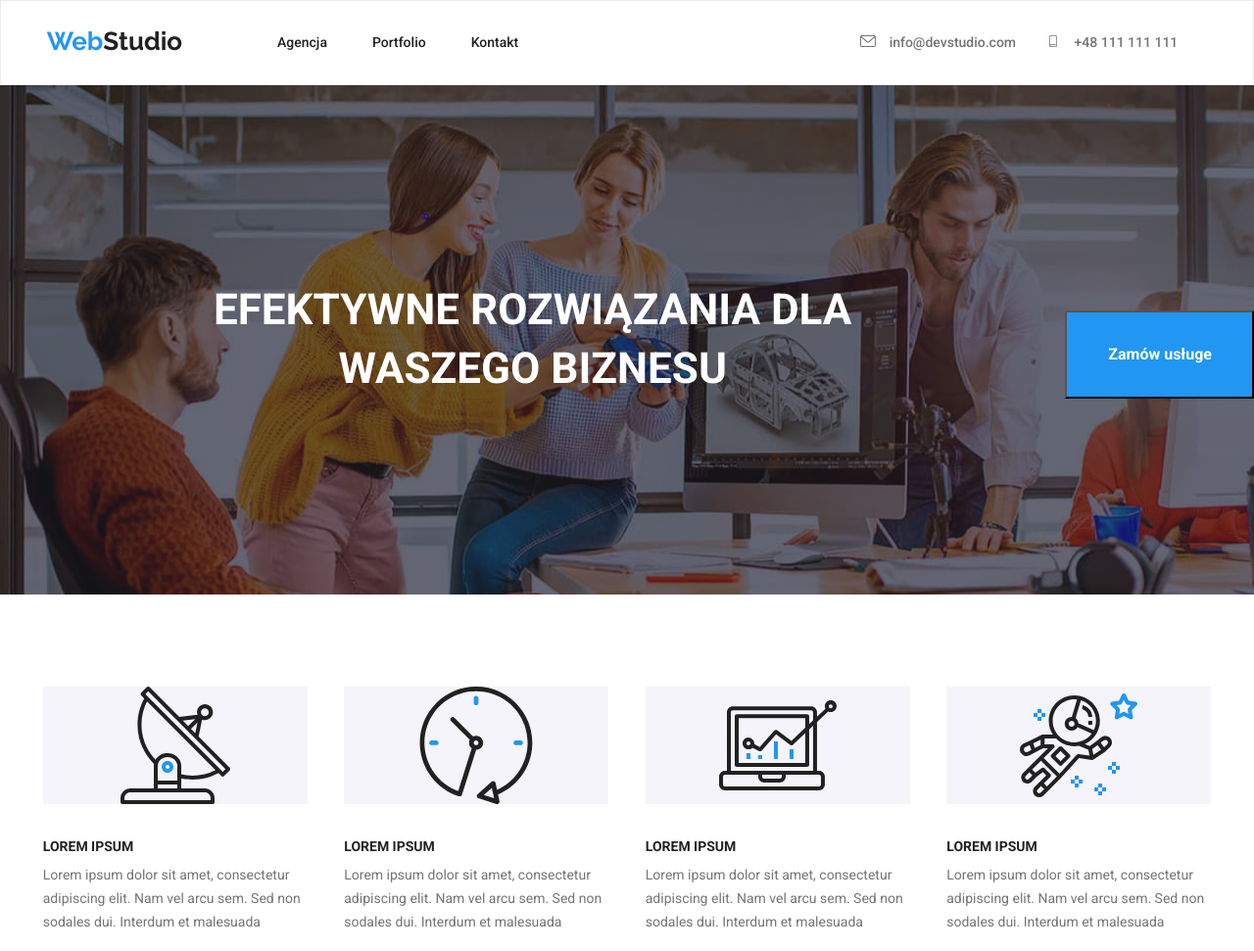
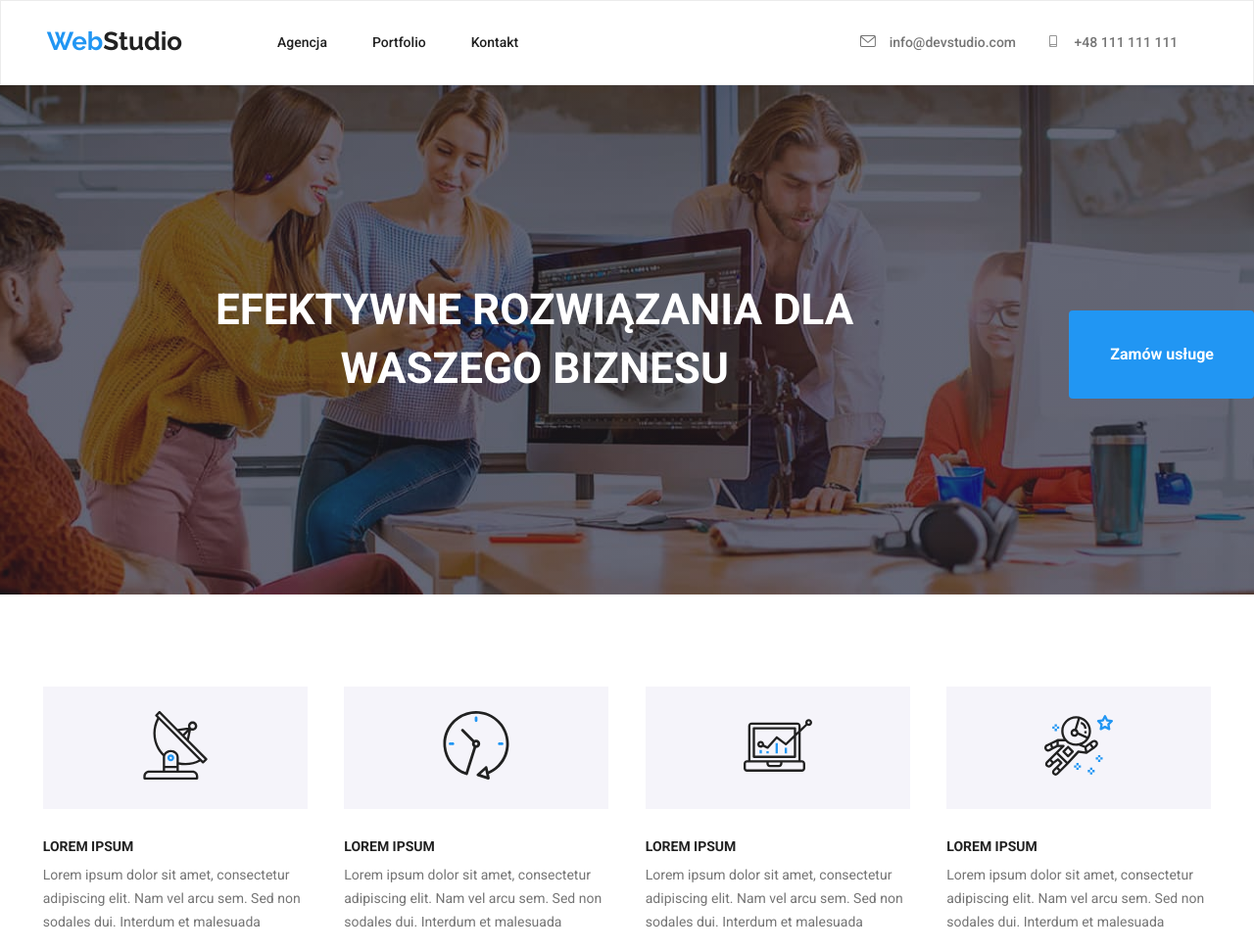
Before and after one commit to MichalSzmajduch/goit-markup-hw-04, a plain HTML site: page index.html in a window 1280 px wide. Shown: the top 971 px of the page at 98% size. Drawn offline with nearby package versions, Linux system fonts and the light colour scheme.

Commit message:
hm4-correct

```diff
--- a/css/styles.css
+++ b/css/styles.css
@@ -75,12 +75,14 @@
   line-height: 1.17;
 }
 .secondary-background {
+  background-color: var(--secondary-bacground-color);
   background-image: linear-gradient(
       rgba(47, 48, 58, 0.4),
       rgba(47, 48, 58, 0.4)
     ),
     url(/goit-markup-hw-04/images/main-background.jpg);
-  max-width: 1600px;
+  background-repeat: no-repeat;
+  background-position: center;
 }
 
 .header {
@@ -96,6 +98,8 @@
   font-weight: 700;
   font-size: 16px;
   line-height: 1.87;
+  border-radius: 4px;
+  border: none;
 }
 .fourth-header {
   font-size: 14px;
@@ -153,6 +157,8 @@
   font-size: 16px;
   line-height: 1.62;
   padding: 6px 22px;
+  border-radius: 4px;
+  border: none;
 }
 .portfolio {
   font-weight: 700;
@@ -425,7 +431,6 @@
 }
 .background-icon {
   background-color: var(--team-background);
-  margin-bottom: 30px;
 }
 
 .social-icon {
@@ -514,10 +519,16 @@
   box-shadow: 0px 0px 4px rgba(0, 0, 0, 0.12), 0px 1px 1px rgba(0, 0, 0, 0.14),
     0px 2px 1px rgba(0, 0, 0, 0.2);
 }
-.xd {
+.footer-div {
   margin-right: 0px;
   margin-left: 0px;
   padding-left: 215px;
   display: flex block;
   justify-content: center;
 }
+.bg-lorem-icon {
+  padding: 25px 100px 25px 100px;
+  display: block;
+  margin-bottom: 30px;
+  background-color: var(--team-background);
+}
--- a/index.html
+++ b/index.html
@@ -83,9 +83,11 @@
         </div>
         <ul class="index-description container">
           <li class="description-box">
-            <svg width="270" height="120" class="background-icon">
+            <div class="bg-lorem-icon">
+              <svg width="70" height="70" class="background-icon">
                 <use href="./images/icons.svg#icon-antenna-1"></use>
               </svg>
+            </div>
             <h4 class="fourth-header">LOREM IPSUM</h4>
             <p class="description">
               Lorem ipsum dolor sit amet, consectetur adipiscing elit. Nam vel
@@ -93,9 +95,11 @@
             </p>
           </li>
           <li class="description-box">
-            <svg width="270" height="120" class="background-icon">
+            <div class="bg-lorem-icon">
+              <svg width="70" height="70" class="background-icon">
                 <use href="./images/icons.svg#icon-clock-1"></use>
               </svg>
+            </div>
             <h4 class="fourth-header">LOREM IPSUM</h4>
             <p class="description">
               Lorem ipsum dolor sit amet, consectetur adipiscing elit. Nam vel
@@ -103,9 +107,11 @@
             </p>
           </li>
           <li class="description-box">
-            <svg width="270" height="120" class="background-icon">
+            <div class="bg-lorem-icon">
+              <svg width="70" height="70" class="background-icon">
                 <use href="./images/icons.svg#icon-diagram-1"></use>
               </svg>
+            </div>
             <h4 class="fourth-header">LOREM IPSUM</h4>
             <p class="description">
               Lorem ipsum dolor sit amet, consectetur adipiscing elit. Nam vel
@@ -113,9 +119,11 @@
             </p>
           </li>
           <li class="description-box">
-            <svg width="270" height="120" class="background-icon">
+            <div class="bg-lorem-icon">
+              <svg width="70" height="70" class="background-icon">
                 <use href="./images/icons.svg#icon-astronaut-1"></use>
               </svg>
+            </div>
             <h4 class="fourth-header">LOREM IPSUM</h4>
             <p class="description">
               Lorem ipsum dolor sit amet, consectetur adipiscing elit. Nam vel
@@ -343,7 +351,7 @@
       </section>
     </main>
     <footer class="footer-background footer-box">
-      <div class="container xd">
+      <div class="container footer-div">
         <a href="./index.html" class="contact footer-logo logo-box-footer"
           ><span class="logo-color">Web</span>Studio</a
         >
```
Lines whose indentation alone changed are shown as unchanged.
